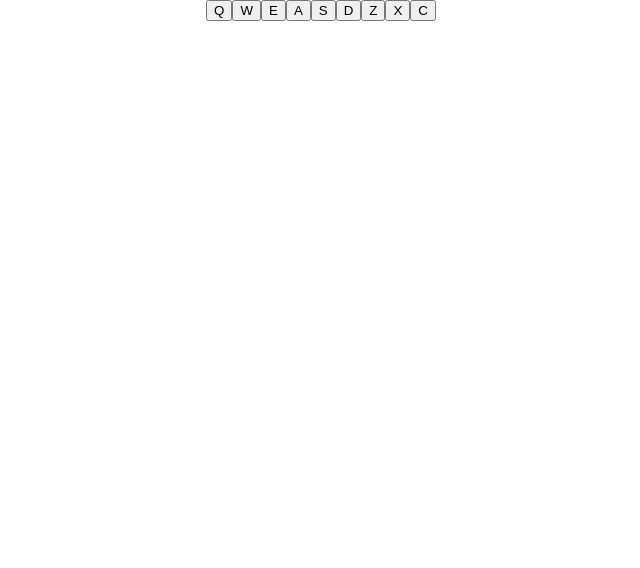
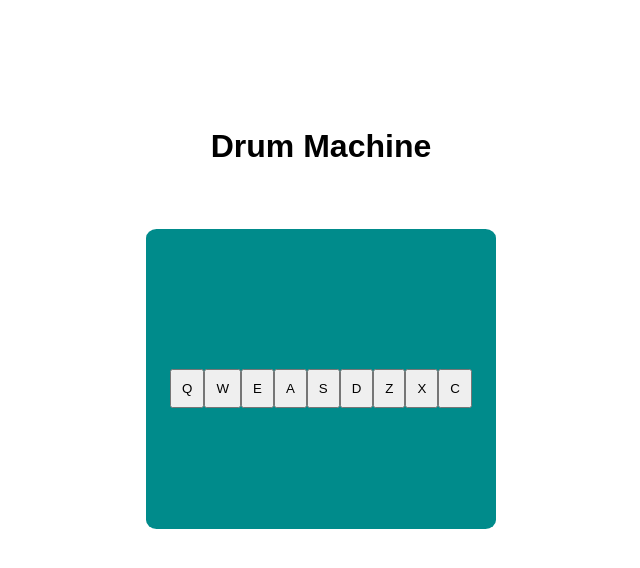
Before and after one commit to AmitP88/Drum-Machine-React-Version, a React (Create React App) app: page / in a window 1280 px wide. Shown: the top 568 px of the page, without its empty margins (319-959 px from the left). Built offline with nearby package versions, Linux system fonts and the light colour scheme.

Commit message:
added basic styles to app

```diff
--- a/src/App.css
+++ b/src/App.css
@@ -1,28 +1,23 @@
 .App {
   text-align: center;
+  margin-top: 10%;
 }
 
-.App-logo {
-  animation: App-logo-spin infinite 20s linear;
-  height: 80px;
+.container {
+  width: 350px;
+  height: 300px;
+  background-color: darkcyan;
+  margin: 0 auto;
+  margin-top: 5%;
+  border-radius: 3%;
 }
 
-.App-header {
-  background-color: #222;
-  height: 150px;
-  padding: 20px;
-  color: white;
+#display {
+  font-size: 30px;
+  padding-top: 30%;
+  padding-bottom: 10%;
 }
 
-.App-title {
-  font-size: 1.5em;
+.drum-pad {
+  padding: 10px;
 }
-
-.App-intro {
-  font-size: large;
-}
-
-@keyframes App-logo-spin {
-  from { transform: rotate(0deg); }
-  to { transform: rotate(360deg); }
-}
--- a/src/App.js
+++ b/src/App.js
@@ -182,6 +182,7 @@ class App extends Component {
   render() {
     return (
       <div className="App" id="drum-machine">
+        <h1>Drum Machine</h1>
         <Drumpad />
       </div>
     );
```
